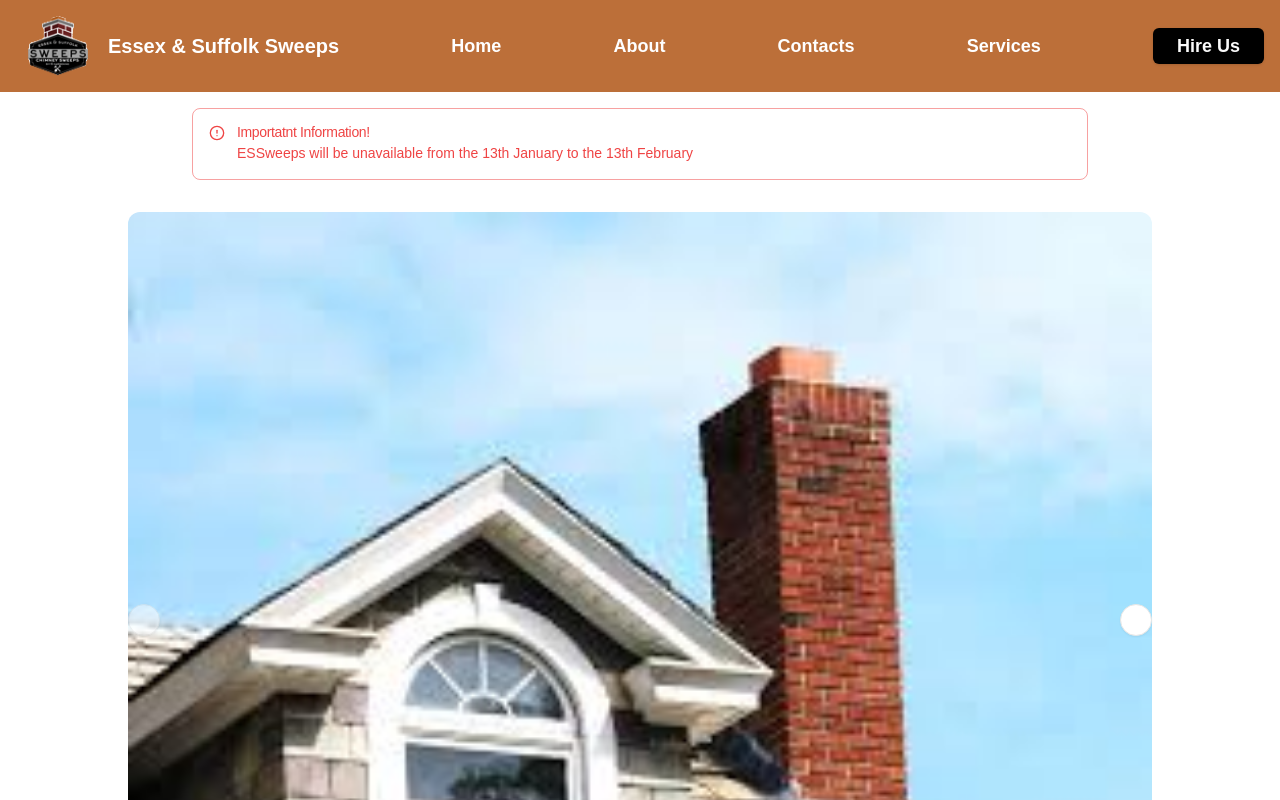
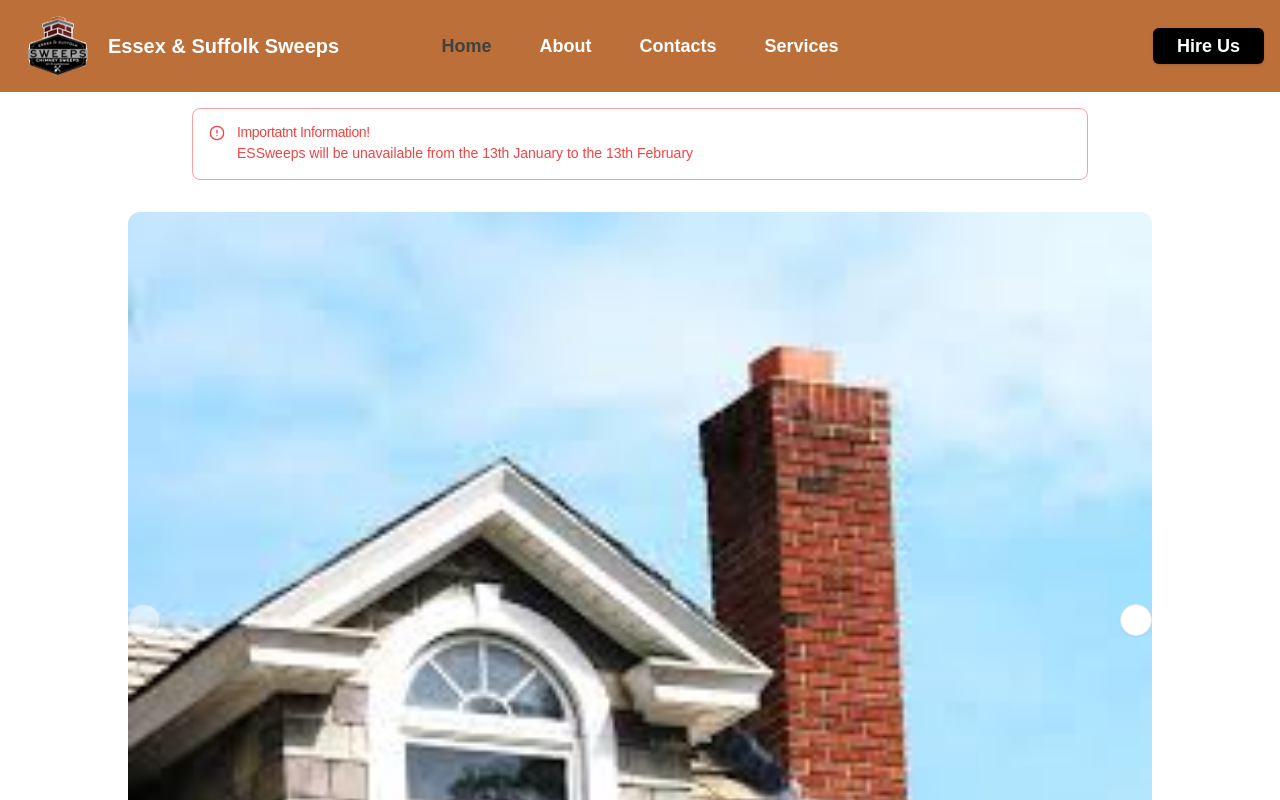
Before and after one commit to Robert151003/ChimneySweepWebsite, a Next.js app: page / in a window 1280 px wide. Shown: the top 800 px of the page. Built offline with nearby package versions, Linux system fonts and the light colour scheme.

Commit message:
Navbar updated

```diff
--- a/components/Navbar.tsx
+++ b/components/Navbar.tsx
@@ -3,19 +3,20 @@
 import React from 'react';
 import { Button } from './ui/button';
 import Link from 'next/link';
-import { usePathname } from 'next/navigation'
+import { usePathname } from 'next/navigation';
 import { cn } from '@/lib/utils';
 import { sidebarLinks } from '@/constants';
 
+const normalizePath = (path: string): string => path.replace(/\/$/, ''); // TypeScript: path is of type string
 
 const Navbar = () => {
   const pathName = usePathname();
+
   return (
     <nav className="bg-orange-1 text-white p-4 relative">
       <div className="container mx-auto flex items-center justify-between">
         {/* Logo Section */}
         <div className="flex items-center space-x-2">
-
           <img
             src="/Images/logo.png"
             width={84}
@@ -29,29 +30,16 @@ const Navbar = () => {
         </div>
 
         {/* Navigation Section */}
-        {/*<ul className="absolute left-1/2 transform -translate-x-1/2 flex space-x-8">
-          <li>
-            <Link href="/" className="hover:text-gray-300 font-bold">Home</Link>
-          </li>
-          <li>
-            <Link href="app/home/About/page.tsx" className="hover:text-gray-300 font-bold">About</Link>
-          </li>
-          <li>
-            <Link href="app/home/Services/page.tsx" className="hover:text-gray-300 font-bold">Services</Link>
-          </li>
-          <li>
-            <Link href="/app/home/Contacts/page.tsx" className="hover:text-gray-300 font-bold">Contacts</Link>
-          </li>
-        </ul>*/}
+        <div className="absolute left-1/2 transform -translate-x-1/2 flex space-x-8">
           {sidebarLinks.map((link) => {
-          const isActive = pathName === link.route || pathName.startsWith(`${link.route}/`);
+            const isActive = normalizePath(pathName) === normalizePath(link.route);
 
             return (
               <Link
-              href ={link.route}
+                href={link.route}
                 key={link.label}
-              className={cn('flex items-center space-x-8 rounded-lg justify-start', {
-                 'bg-orange-1': isActive,
+                className={cn('flex items-center px-2 rounded-lg justify-start', {
+                  'text-grey-4': isActive,
                 })}
               >
                 <p className='text-lg font-semibold max-lg:hidden'>
@@ -60,15 +48,20 @@ const Navbar = () => {
               </Link>
             );
           })}
+        </div>
 
         {/* Button Section */}
-        <a href="/Services" className="hover:text-gray-300 font-bold">
+        <Link href="/services" className="hover:text-gray-300 font-bold">
           <Button
-            className="rounded-md bg-black px-6 py-3 text-lg font-bold"
+            className={cn("rounded-md bg-black px-6 py-3 text-lg font-bold", {
+              'text-white': true,
+              'hover:text-orange-1': true,
+              'hover:bg-white': true,
+            })}
           >
             Hire Us
           </Button>
-        </a>
+        </Link>
       </div>
     </nav>
   );
--- a/components/QuickLinks.tsx
+++ b/components/QuickLinks.tsx
@@ -7,12 +7,13 @@ import {
 } from "@/components/ui/card"
 import Link from 'next/link';
 
+
 const QuickLinks = () => {
   return (
     <section id="about" className="my-8 max-w-4xl mx-auto px-4">
       <h2 className="text-2xl font-bold mb-8 text-center">Check Out Our Services</h2>
       <div className="container mx-auto flex flex-wrap justify-center gap-6">
-        <Link href='/Services'>
+        <Link href='/services'>
             <Card className="flex flex-col items-center justify-center h-72 w-64 text-center p-4">
             <img
                 src="/Icons/chimney.png"
@@ -29,7 +30,7 @@ const QuickLinks = () => {
             </CardHeader>
             </Card>
         </Link>
-        <Link href='/Services'>
+        <Link href='/services'>
             <Card className="flex flex-col items-center justify-center h-72 w-64 text-center p-4">
             <img
                 src="/Icons/tools.png"
@@ -46,7 +47,7 @@ const QuickLinks = () => {
             </CardHeader>
             </Card>
         </Link>
-        <Link href='/Services'>
+        <Link href='/services'>
             <Card className="flex flex-col items-center justify-center h-72 w-64 text-center p-4">
             <img
                 src="/Icons/woodburner.png"
--- a/tailwind.config.ts
+++ b/tailwind.config.ts
@@ -14,9 +14,13 @@ export default {
 				1: '#BC6F39',
 			},
 			grey:{
-				1:'#191919',
+				1: '#191919',
 				2: '#D3D3D3',
 				3: '#808080',
+				4: '#414141',
+			},
+			blue:{
+				1: '#0E78F9',
 			},
   			background: 'hsl(var(--background))',
   			foreground: 'hsl(var(--foreground))',
```
Lines whose indentation alone changed are shown as unchanged.
